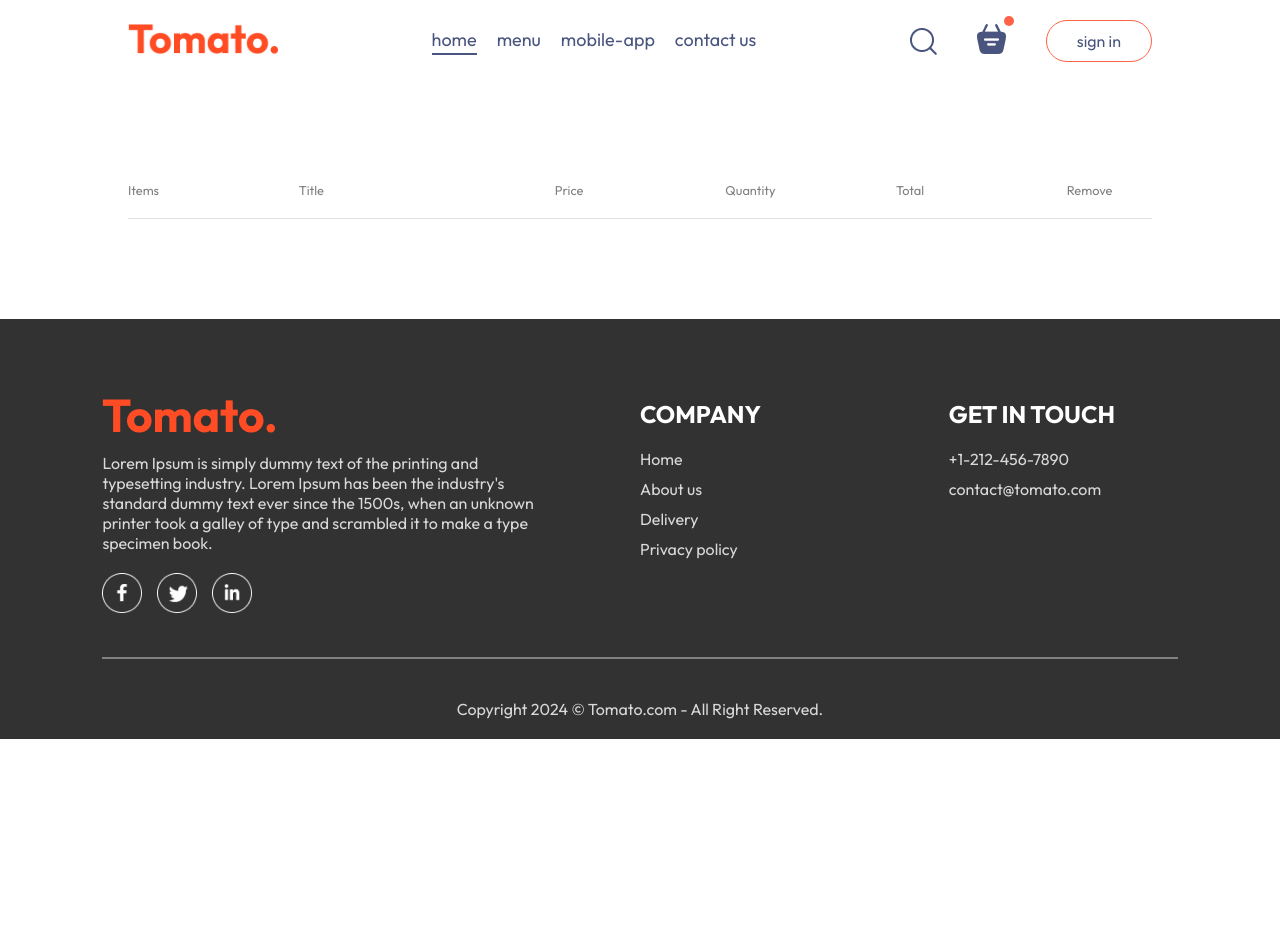
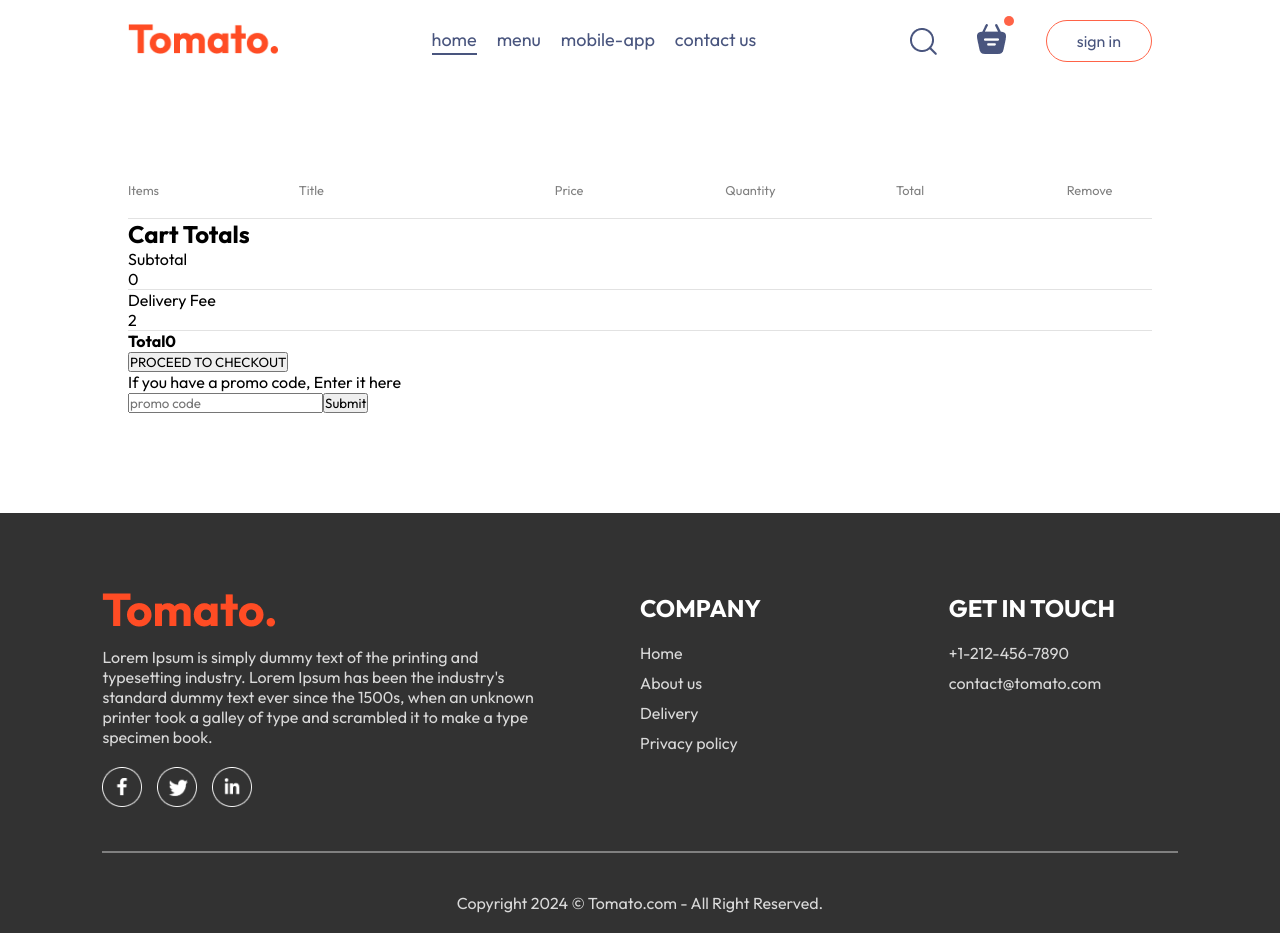
Before and after one commit to Mryasa69/food-order-system, a React (Vite) app: page /cart in a window 1280 px wide. Before the commit the page ends 800 px from the top, so only its background shows below. Built offline with nearby package versions, Linux system fonts and the light colour scheme.

Commit message:
Add functions to cart page

```diff
--- a/src/pages/Cart/Cart.jsx
+++ b/src/pages/Cart/Cart.jsx
@@ -30,7 +30,7 @@
                                     <p>${item.price}</p>
                                     <p>{cartItems[item._id]}</p>
                                     <p>${item.price * cartItems[item._id]}</p>
-                                    <p className='cross'>x</p>
+                                    <p onClick={() => removeFromCart(item._id)} className='cross'>x</p>
                                 </div>
                                 <hr />
                             </div>
@@ -38,6 +38,37 @@
                     }
                 })}
             </div>
+            <div className="cart-bottom">
+                <div className="cart-total">
+                    <h2>Cart Totals</h2>
+                    <div>
+                        <div className="cart-total-details">
+                            <p>Subtotal</p>
+                            <p>{0}</p>
+                        </div>
+                        <hr />
+                        <div className="cart-total-details">
+                            <p>Delivery Fee</p>
+                            <p>{2}</p>
+                        </div>
+                        <hr />
+                        <div className="cart-total-details">
+                            <b>Total</b>
+                            <b>{0}</b>
+                        </div>
+                    </div>
+                    <button>PROCEED TO CHECKOUT</button>
+                </div>
+                <div className="cart-promocode">
+                    <div>
+                        <p>If you have a promo code, Enter it here</p>
+                        <div className='cart-promocode-input'>
+                            <input type="text" placeholder='promo code' />
+                            <button>Submit</button>
+                        </div>
+                    </div>
+                </div>
+            </div>
         </div>
     )
 }
```
